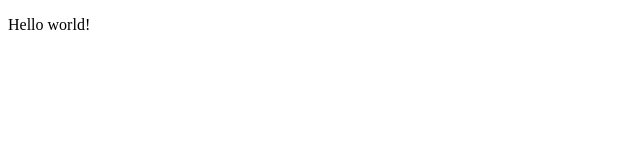
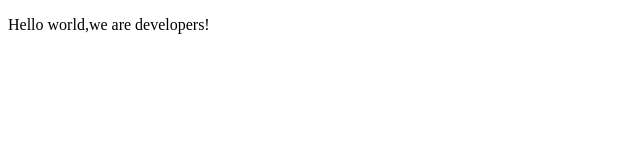
Before and after one commit to sajid-munawar/Francis_Sajid_coding_pair, a plain HTML site: page index.html in a window 1280 px wide. Shown: the whole page, without its empty margins (0-640 px from the left). Drawn offline with Linux system fonts and the light colour scheme.

Commit message:
updated to hello world we are developers

```diff
--- a/index.html
+++ b/index.html
@@ -8,7 +8,7 @@
 
   <body>
     <script src="https://cdn.freecodecamp.org/testable-projects-fcc/v1/bundle.js"></script>
-    <p>Hello world!</p>
+    <p>Hello world,we are developers!</p>
     <!--
 
     Hello Camper!
```
